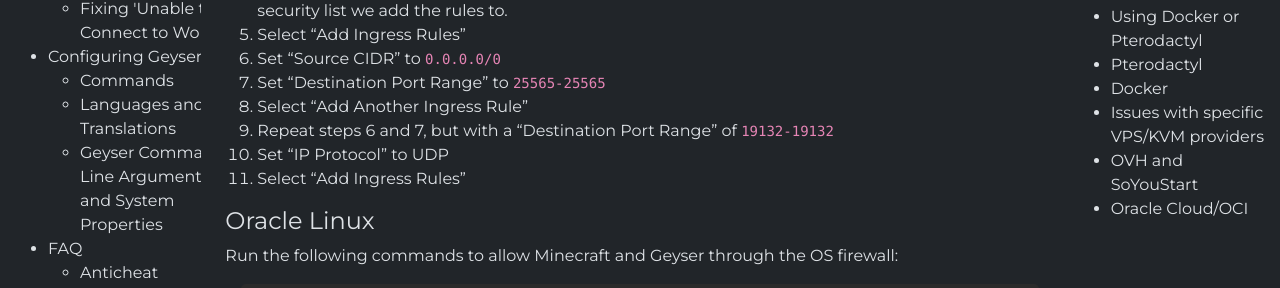
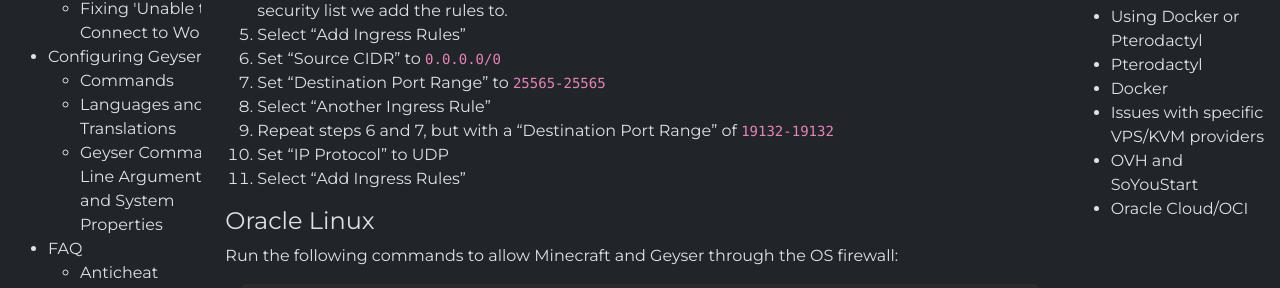
Before and after one commit to GeyserMC/GeyserWiki, a Jekyll site: the page built from _docs/geyser/port-forwarding.md, in a window 1280 px wide and 900 px high, scrolled down 3967 px. Shown: the part 343-631 px from the top of the window. Built offline with Jekyll 4.4.1, drawn with Linux system fonts in a browser that asks for light colours.

Commit message:
Spurious word

```diff
--- a/_docs/geyser/port-forwarding.md
+++ b/_docs/geyser/port-forwarding.md
@@ -145,7 +145,7 @@
 5. Select "Add Ingress Rules"
 6. Set "Source CIDR" to `0.0.0.0/0`
 7. Set "Destination Port Range" to `25565-25565`
-8. Select "Add Another Ingress Rule"
+8. Select "Another Ingress Rule"
 9. Repeat steps 6 and 7, but with a "Destination Port Range" of `19132-19132`
 10. Set "IP Protocol" to UDP
 11. Select "Add Ingress Rules"
```
